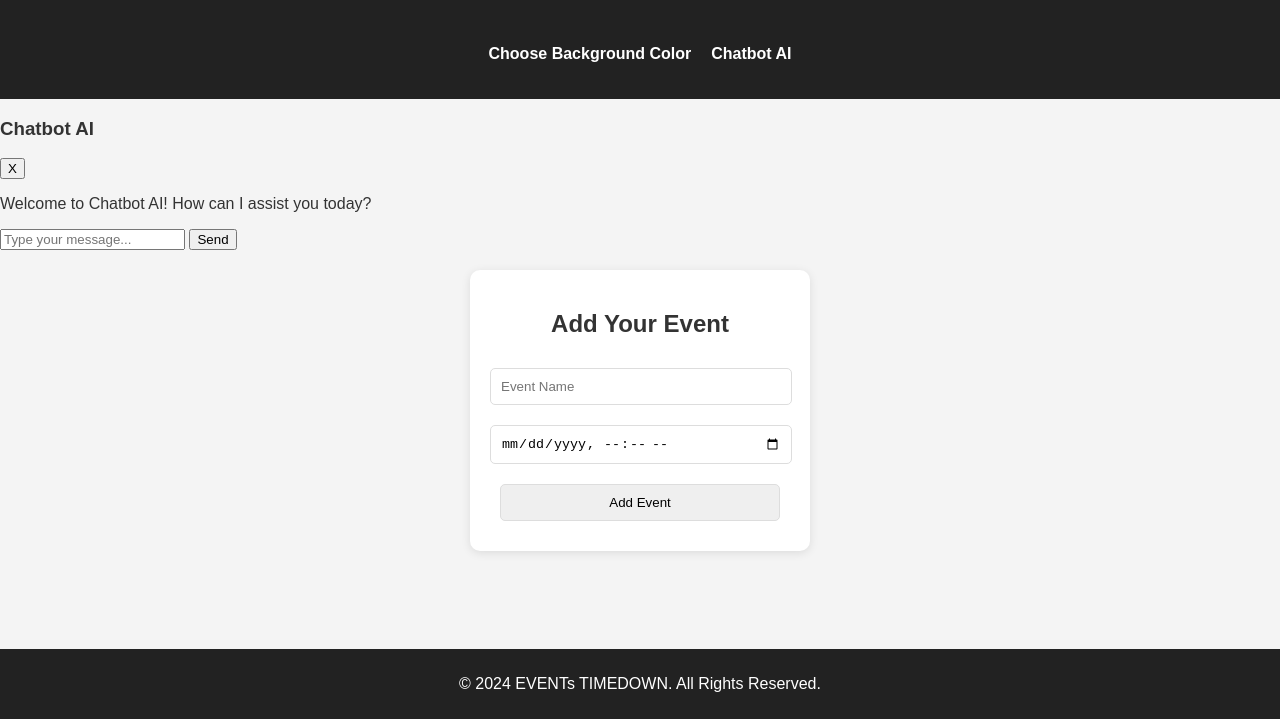
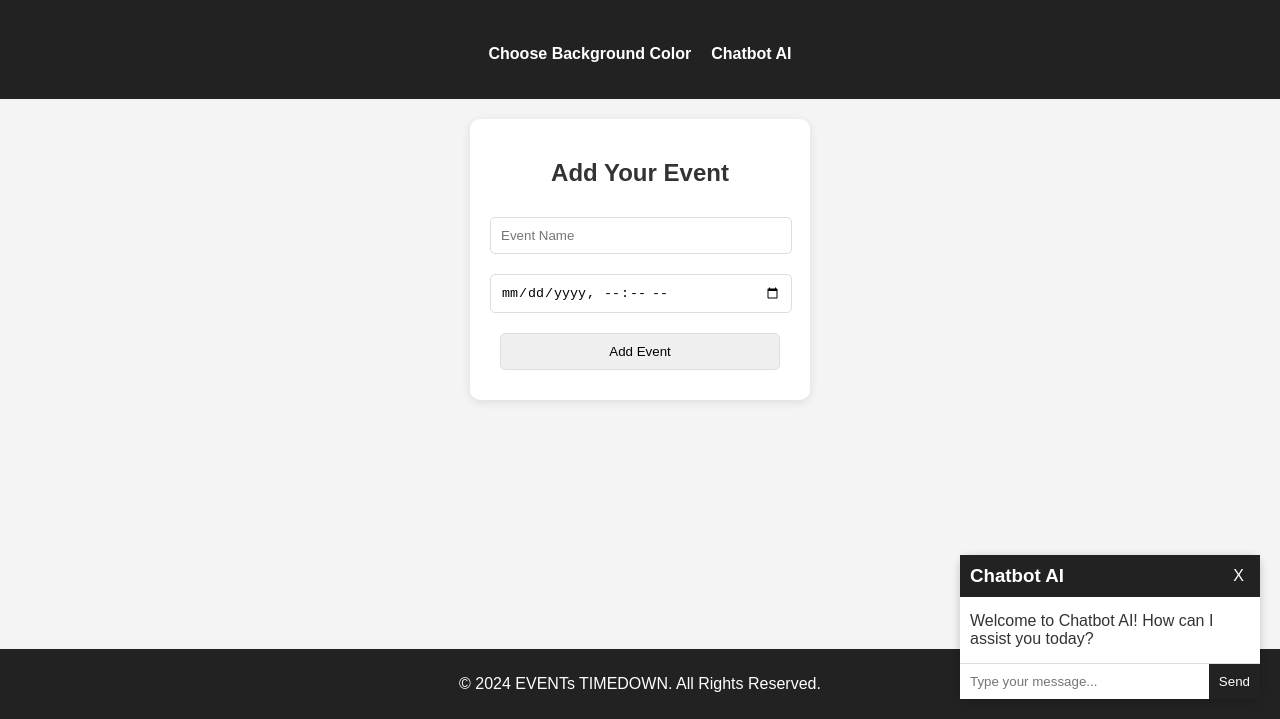
Before and after one commit to Mohit-Thakur-2006/Timedown.github.io, a plain HTML site: page index.html in a window 1280 px wide. Shown: the part 81-800 px from the top of the page. Drawn offline with Linux system fonts and the light colour scheme; a script that the page names is missing.

Commit message:
Update body.css

```diff
--- a/body.css
+++ b/body.css
@@ -55,6 +55,72 @@ header {
 .color-picker label {
     display: block;
     margin-bottom: 5px;
+}
+
+.chatbot {
+    display: none; /* Initially hidden */
+    position: fixed;
+    bottom: 20px;
+    right: 20px;
+    width: 300px;
+    max-height: 400px;
+    background: #fff;
+    border-radius: 10px;
+    box-shadow: 0 2px 10px rgba(0, 0, 0, 0.2);
+    z-index: 1000;
+    display: flex;
+    flex-direction: column;
+}
+
+.chatbot-header {
+    background: #222;
+    color: #fff;
+    padding: 10px;
+    display: flex;
+    justify-content: space-between;
+    align-items: center;
+}
+
+.chatbot-header h3 {
+    margin: 0;
+}
+
+.chatbot-header button {
+    background: transparent;
+    border: none;
+    color: #fff;
+    cursor: pointer;
+    font-size: 16px;
+}
+
+.chatbot-messages {
+    flex: 1;
+    padding: 10px;
+    overflow-y: auto;
+}
+
+.chatbot-messages p {
+    margin: 5px 0;
+}
+
+.chatbot-input {
+    display: flex;
+    border-top: 1px solid #ddd;
+}
+
+.chatbot-input input {
+    flex: 1;
+    border: none;
+    padding: 10px;
+    outline: none;
+}
+
+.chatbot-input button {
+    border: none;
+    background: #222;
+    color: #fff;
+    padding: 10px;
+    cursor: pointer;
 }
 
 main {
```
